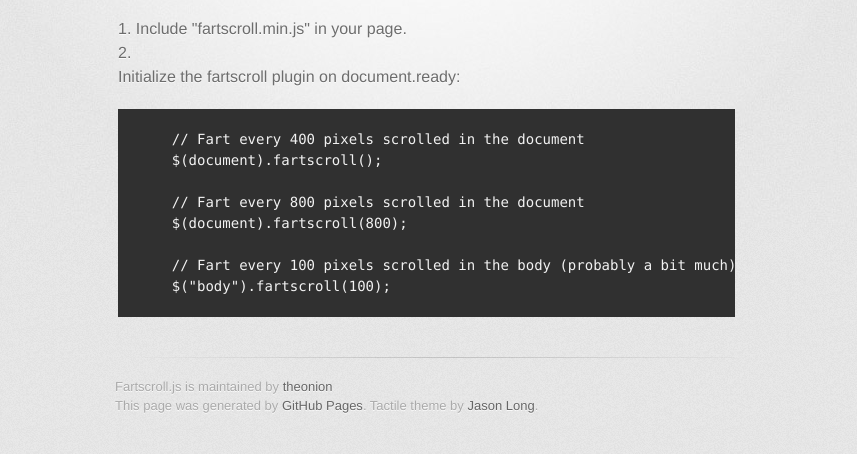
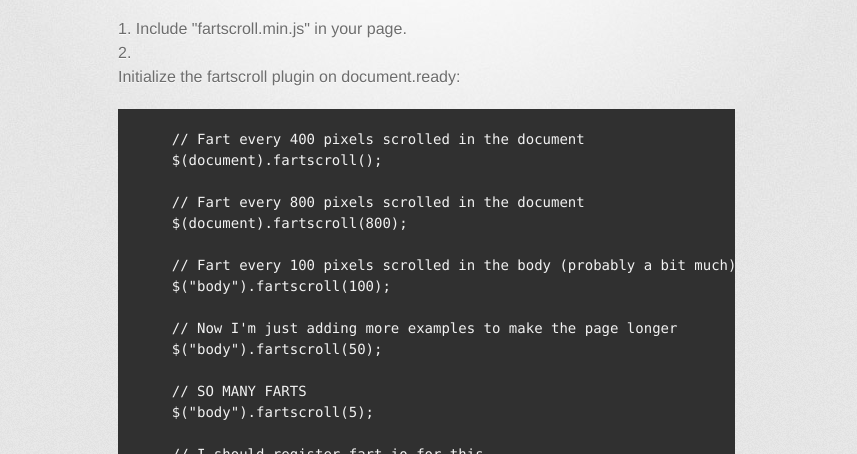
Before and after one commit to theonion/fartscroll.js, a plain HTML site: page index.html in a window 1280 px wide. Shown: the part 346-800 px from the top of the page, without its empty margins (215-1072 px from the left). Drawn offline with nearby package versions, Linux system fonts and the light colour scheme; a web font is replaced by a local one.

Commit message:
More examples = more farts

```diff
--- a/index.html
+++ b/index.html
@@ -48,6 +48,24 @@
 
     // Fart every 100 pixels scrolled in the body (probably a bit much)
     $("body").fartscroll(100);
+
+    // Now I'm just adding more examples to make the page longer
+    $("body").fartscroll(50);
+
+    // SO MANY FARTS
+    $("body").fartscroll(5);
+
+    // I should register fart.io for this
+    $("div").fartscroll(500);
+
+    // I should register fart.io for this
+    $("body").fartscroll(400);
+
+    // Dammit, fart.io is taken
+    $(window).fartscroll(600);
+
+    // Alright, that's probably enough examples
+    $("body").fartscroll(400);
 </pre>
 </li>
 </ol>
@@ -65,7 +83,7 @@
     <script src="javascripts/fartscroll.js"></script>
     <script>
       $(document).ready(function() {
-        $(document).fartscroll(100);
+        $(document).fartscroll(400);
       });
     </script>
   </body>
```
